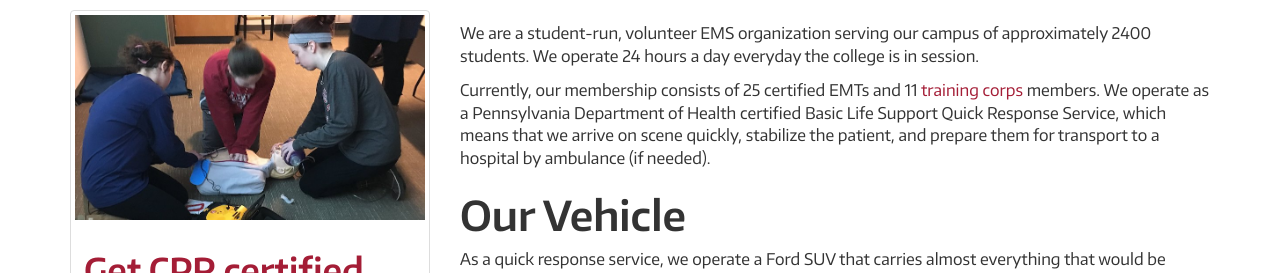
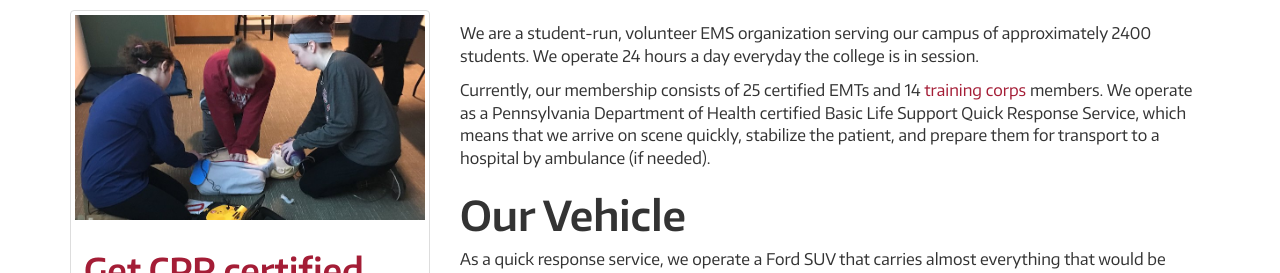
Before and after one commit to MCEMS/www, a Jekyll site: the page built from index.html, in a window 1280 px wide. Shown: the part 401-674 px from the top of the page. Built offline with Jekyll 4.4.1, drawn with Linux system fonts in a browser that asks for light colours; nearby versions of some CDN libraries.

Commit message:
Update membership.yml

```diff
--- a/_data/membership.yml
+++ b/_data/membership.yml
@@ -1,2 +1,2 @@
 emt: 25
-training_corps: 11
+training_corps: 14
```
